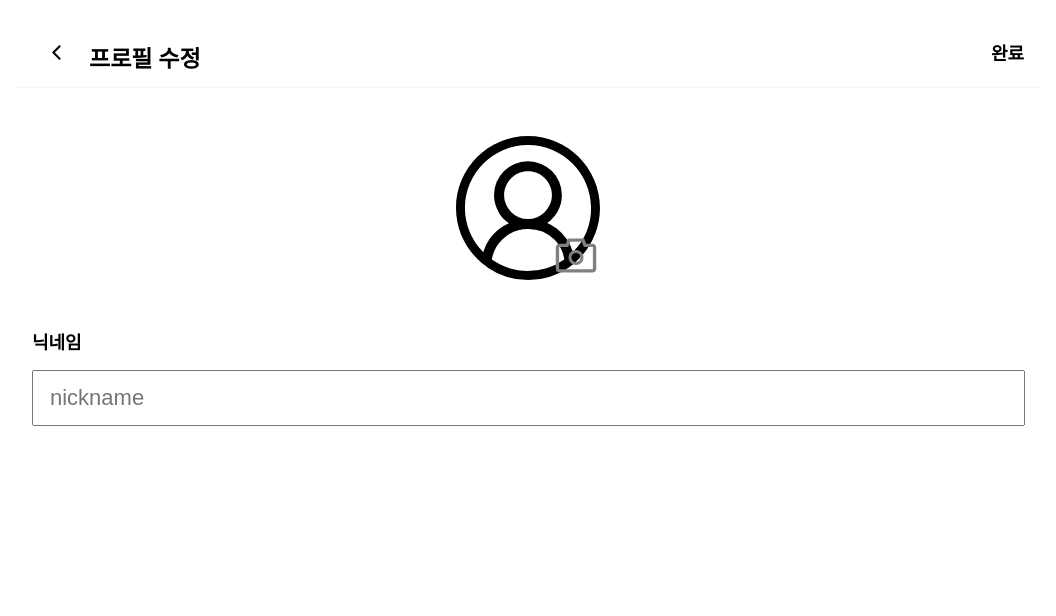
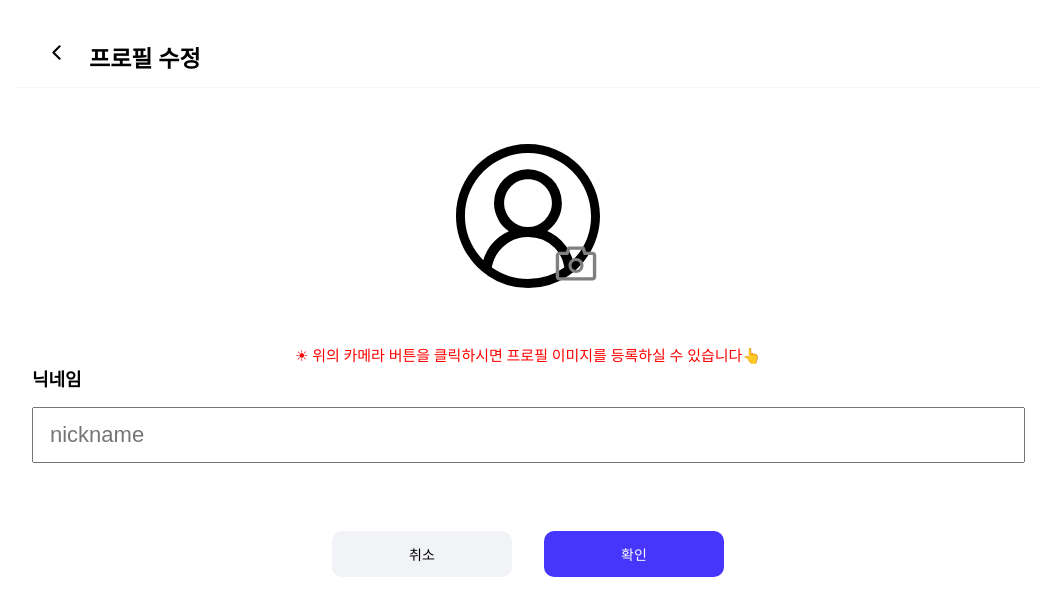
Before and after one commit to codestates-seb/seb43_main_021, a React (Create React App) app in the folder client/: page /useredit in a window 1280 px wide. Shown: the top 616 px of the page, without its empty margins (112-1168 px from the left). Built offline with nearby package versions, Linux system fonts and the light colour scheme.

Commit message:
feat: 프로필 수정 버튼문구 + 이미지 등록 버튼

```diff
--- a/client/src/components/MyPage/ChangePassword.jsx
+++ b/client/src/components/MyPage/ChangePassword.jsx
@@ -1,7 +1,6 @@
 import { useState } from 'react'
 import styled from "styled-components"
-import { useNavigate } from 'react-router-dom'
-import { Link } from 'react-router-dom'
+import { Link, useNavigate } from 'react-router-dom'
 import { ItemButton } from '../UI/Item/ItemButton'
 import { ItemButton2 } from '../UI/Item/ItemButton2'
 import axios from 'axios'
@@ -63,14 +62,14 @@ export default function ChangePassword(){
     ) {
       axios
         .patch(
-          'http://ec2-3-34-179-243.ap-northeast-2.compute.amazonaws.com:8080/member/profile/2',
+          'http://ec2-13-125-170-160.ap-northeast-2.compute.amazonaws.com:8080/member/profile/2',
           {
-            password: password,
+            password: newPassword,
           }
         )
         .then((res=>{
-          setPassword(res.password)
-          console.log(res.password)
+          setPassword(res.data.password);
+          console.log(res.data.password);
           console.log("비밀번호가 성공적으로 변경되었습니다!");
           navigate("/mypage")
 
--- a/client/src/components/MyPage/UserEditBody.jsx
+++ b/client/src/components/MyPage/UserEditBody.jsx
@@ -5,11 +5,15 @@ import {
   selectedImageState,
   profileNicknameState,
 } from "../../stores/atoms"
+import { Link, useNavigate } from 'react-router-dom'
 import { VscAccount } from "react-icons/vsc";
 import {AiOutlineCamera}from "react-icons/ai"
 import { SlClose } from "react-icons/sl"
-// import axios from 'axios'
+import { ItemButton } from "../UI/Item/ItemButton"
+import { ItemButton2 } from "../UI/Item/ItemButton2"
+import axios from 'axios'
 export default function UserEditBody({nickName, onImageChange,onNicknameChange}){
+  const navigate = useNavigate();
 
   const [selectedImage, setSelectedImage] = useRecoilState(selectedImageState);  //image상태
   const [profileNickname, setProfileNickname] = useRecoilState(profileNicknameState);//nickname상태
@@ -55,13 +59,33 @@ export default function UserEditBody({nickName, onImageChange,onNicknameChange})
     setSelectedImage(!selectedImage)
   }
 
+  const handleSubmit = () => {
+    console.log("Selected Image:", selectedImage);
+    console.log("Profile Nickname:", profileNickname);
+    const requestBody = {
+      nickName: profileNickname,
+    };
+
+    axios
+      .patch(
+        `http://ec2-13-125-170-160.ap-northeast-2.compute.amazonaws.com:8080/member/profile/2`,
+        requestBody
+      )
+      .then((res) => {
+        setProfileNickname(res.nickName);
+        navigate('/mypage')
+      })
+      .catch((err) => {
+        navigate('/mypage')
+        console.log(err);
+      });
+  };
   return(
     <Wrapper>
       <ProfileContainer >
       <label htmlFor="file">
         <ProfileInput ref={fileInputRef} type="file" accept="image/*" onChange={handleImageChange} />
         <AiOutlineCamera onClick={handleProfileClick}/>
-
       </label>
         {selectedImage ? (
           <div>
@@ -74,6 +98,7 @@ export default function UserEditBody({nickName, onImageChange,onNicknameChange})
         <VscAccount/>
         )}
       </ProfileContainer>
+      <span>☀︎ 위의 카메라 버튼을 클릭하시면 프로필 이미지를 등록하실 수 있습니다👆</span>
       <NickNameContainer>
         닉네임
       </NickNameContainer>
@@ -85,17 +110,36 @@ export default function UserEditBody({nickName, onImageChange,onNicknameChange})
       value={profileNickname}
       ></NickNameInput>
       {nicknameErrorMessage && <ErrorMessage>{nicknameErrorMessage}</ErrorMessage>}
+      <ButtonArea>
+        <Cancellation to='/mypage'>
+          <ItemButton2/>
+        </Cancellation>
+        <Permit onClick={handleSubmit}>
+          <ItemButton/>
+        </Permit>
+      </ButtonArea>
     </Wrapper>
   )
 }
 
 const Wrapper = styled.div`
   width: 100%;
+  span{
+    display: flex;
+    justify-content: center;
+    font-size: 12px;
+    color: red;
+  }
+  @media only screen and (min-width:768px){
+    span{
+      font-size: 15px;
+    }
+  }
 `
 const ProfileContainer = styled.div`
   display: flex;
   justify-content: center;
-  margin: 1.75rem 0;
+  margin: 2.5rem 0 3rem 0;
   label{
     input{
       display: none;
@@ -119,7 +163,7 @@ const ProfileContainer = styled.div`
     height:8rem;
   }
   @media only screen and (min-width:768px){
-    margin: 3rem 0;
+    margin: 3.5rem 0;
     label{
     input{
     }
@@ -169,6 +213,36 @@ const NickNameInput = styled.input`
     font-size: 22px;
   }
 `;
+const ButtonArea = styled.div`
+  display: flex;
+  margin: 4.25rem 2rem 0 2rem;
+  justify-content: center;
+`
+const Cancellation = styled(Link)`
+    text-decoration: none;
+  >div{
+    width: 148px;
+    height: 46px;
+  }
+  @media screen and (min-width: 768px){
+    >div{
+      width: 180px;
+    }
+  }
+`;
+const Permit = styled.div`
+  >div{
+    width: 148px;
+    height: 46px;
+    margin-left: 0.5rem;
+  }
+  @media screen and (min-width: 768px){
+    >div{
+      width: 180px;
+      margin-left: 2rem;
+    }
+  }
+`;
 const ErrorMessage = styled.div`
   color: red;
   font-weight: bold;
--- a/client/src/components/MyPage/UserPageTop.jsx
+++ b/client/src/components/MyPage/UserPageTop.jsx
@@ -21,7 +21,7 @@ export default function UserPageTop(){
   useEffect(()=>{
     axios
   .get(
-    `http://ec2-3-34-179-243.ap-northeast-2.compute.amazonaws.com:8080/member/2`,
+    `http://ec2-13-125-170-160.ap-northeast-2.compute.amazonaws.com:8080/member/2`,
     {
       headers: {
         Authorization: `Bearer ${localStorage.getItem("accessToken")}`
--- a/client/src/components/SignUp/SignUpForm.js
+++ b/client/src/components/SignUp/SignUpForm.js
@@ -112,11 +112,16 @@ const SignUpForm = () => {
       });
     } else {
       console.log("필수 입력 영역을 모두 올바르게 작성해주세요.")
-      setEmailErrorMessage(!email||emailErrorMessage?emailErrorMessage || "이메일을 입력해주세요.":"");
-      setPasswordErrorMessage(!password||passwordErrorMessage?passwordErrorMessage || "비밀번호를 입력해주세요.":"");
-      setConfirmPasswordErrorMessage(!confirmPassword||confirmPasswordErrorMessage?confirmPasswordErrorMessage || "비밀번호를 재입력해주세요.":"");
-      setNicknameErrorMessage(!nickName||nicknameErrorMessage?nicknameErrorMessage || "닉네임을 입력해주세요.":"");
-      setPhoneErrorMessage(!phoneNumber||phoneErrorMessage?phoneErrorMessage || "휴대폰 번호를 입력해주세요.":"");
+      // setEmailErrorMessage(!email||emailErrorMessage?emailErrorMessage || "이메일을 입력해주세요.":"");
+      // setPasswordErrorMessage(!password||passwordErrorMessage?passwordErrorMessage || "비밀번호를 입력해주세요.":"");
+      // setConfirmPasswordErrorMessage(!confirmPassword||confirmPasswordErrorMessage?confirmPasswordErrorMessage || "비밀번호를 재입력해주세요.":"");
+      // setNicknameErrorMessage(!nickName||nicknameErrorMessage?nicknameErrorMessage || "닉네임을 입력해주세요.":"");
+      // setPhoneErrorMessage(!phoneNumber||phoneErrorMessage?phoneErrorMessage || "휴대폰 번호를 입력해주세요.":"");
+      setEmailErrorMessage(emailErrorMessage || "이메일을 입력해주세요.");
+      setPasswordErrorMessage(passwordErrorMessage || "비밀번호를 입력해주세요.");
+      setConfirmPasswordErrorMessage(confirmPasswordErrorMessage || "비밀번호를 재입력해주세요.");
+      setNicknameErrorMessage(nicknameErrorMessage || "닉네임을 입력해주세요.");
+      setPhoneErrorMessage(phoneErrorMessage || "휴대폰 번호를 입력해주세요.")
     }
   };
 
--- a/client/src/components/UI/Header/MyPageHeader.jsx
+++ b/client/src/components/UI/Header/MyPageHeader.jsx
@@ -18,7 +18,7 @@ const Wrapper = styled.div`
   height: 5.5rem;
   display: flex;
   font-size: 23px;
-  font-weight: 700;
+  font-weight: bold;
 `;
 const Title = styled.div`
   margin-top: auto;
--- a/client/src/components/UI/Header/UserEditHeader.jsx
+++ b/client/src/components/UI/Header/UserEditHeader.jsx
@@ -1,12 +1,11 @@
 import styled from "styled-components"
 import { FiChevronLeft } from "react-icons/fi";
 import { Link } from 'react-router-dom';
-export default function UserEditHeader({submit,title,  handleSubmit}){
+export default function UserEditHeader({title}){
 
   return (
     <Wrapper>
       <Title><CustomLink to="/mypage"><FiChevronLeft/></CustomLink>{title} </Title>
-      <ClearButton onClick={handleSubmit} to="/mypage" >{submit}</ClearButton>
     </Wrapper>
 
   )
@@ -33,19 +32,6 @@ const Title = styled.div`
   }
 `;
 
-const ClearButton = styled(Link)`
-  border: 0;
-  background: white;
-  font-size: 18px;
-  display: flex;
-  align-items: center;
-  padding-top: 1rem;
-  padding-right: 1rem;
-  font-weight: bold;
-  text-decoration: none;
-  color: black;
-  cursor: pointer;
-`
 const CustomLink = styled(Link)`
   color: inherit;
 `;
--- a/client/src/pages/MyPage.jsx
+++ b/client/src/pages/MyPage.jsx
@@ -29,7 +29,7 @@ export default function MyPage() {
       {isOpen && <Modal />}
       {logOutClick && <LogOutModal />}
       {goPage && <PWCheckModal />}
-      <MyPageHeader title={"나의 당근"} />
+      <MyPageHeader title={"마이 페이지"} />
       <UserPageTop />
       <Line />
       <UserInfo />
--- a/client/src/pages/UserEdit.jsx
+++ b/client/src/pages/UserEdit.jsx
@@ -7,11 +7,11 @@ import {
 }from "../stores/atoms"
 import UserEditHeader from '../components/UI/Header/UserEditHeader';
 import UserEditBody from '../components/MyPage/UserEditBody';
-import axios from 'axios';
+
 export default function UserEdit(){
 
 
-  const [selectedImage, setSelectedImage] = useRecoilState(selectedImageState);  //image상태
+  const [, setSelectedImage] = useRecoilState(selectedImageState);  //image상태
   const [profileNickname, setProfileNickname] = useRecoilState(profileNicknameState);//nickname상태
   const handleImageChange = (image) => {
     setSelectedImage(image);
@@ -20,31 +20,12 @@ export default function UserEdit(){
   const handleNicknameChange = (nickname) => {
     setProfileNickname(nickname);
   };
-  const handleSubmit = () => {
-    console.log("Selected Image:", selectedImage);
-    console.log("Profile Nickname:", profileNickname);
-    const requestBody = {
-      nickName: profileNickname,
-    };
 
-    axios
-      .patch(
-        `http://ec2-3-34-179-243.ap-northeast-2.compute.amazonaws.com:8080/member/profile/2`,
-        requestBody
-      )
-      .then((res) => {
-        setProfileNickname(res.nickName);
-      })
-      .catch((err) => {
-        console.log(err);
-      });
-  };
 
   return (
     <Wrapper>
-      <UserEditHeader title={"프로필 수정"} handleSubmit={handleSubmit} submit={"완료"}/>
+      <UserEditHeader title={"프로필 수정"} />
       <UserEditBody nickname={profileNickname}  onImageChange={handleImageChange} onNicknameChange={handleNicknameChange}/>
-
     </Wrapper>
   )
 };
```
